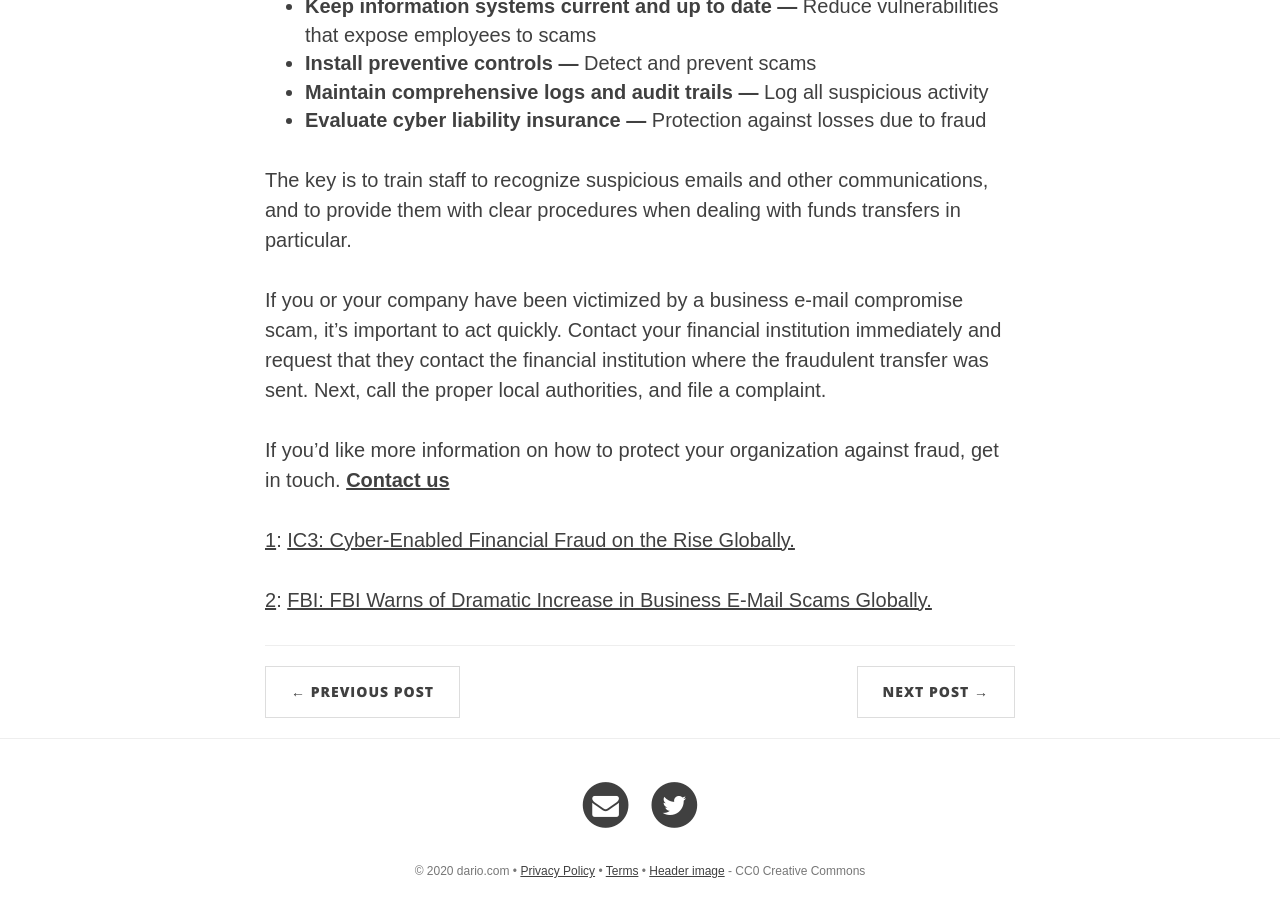
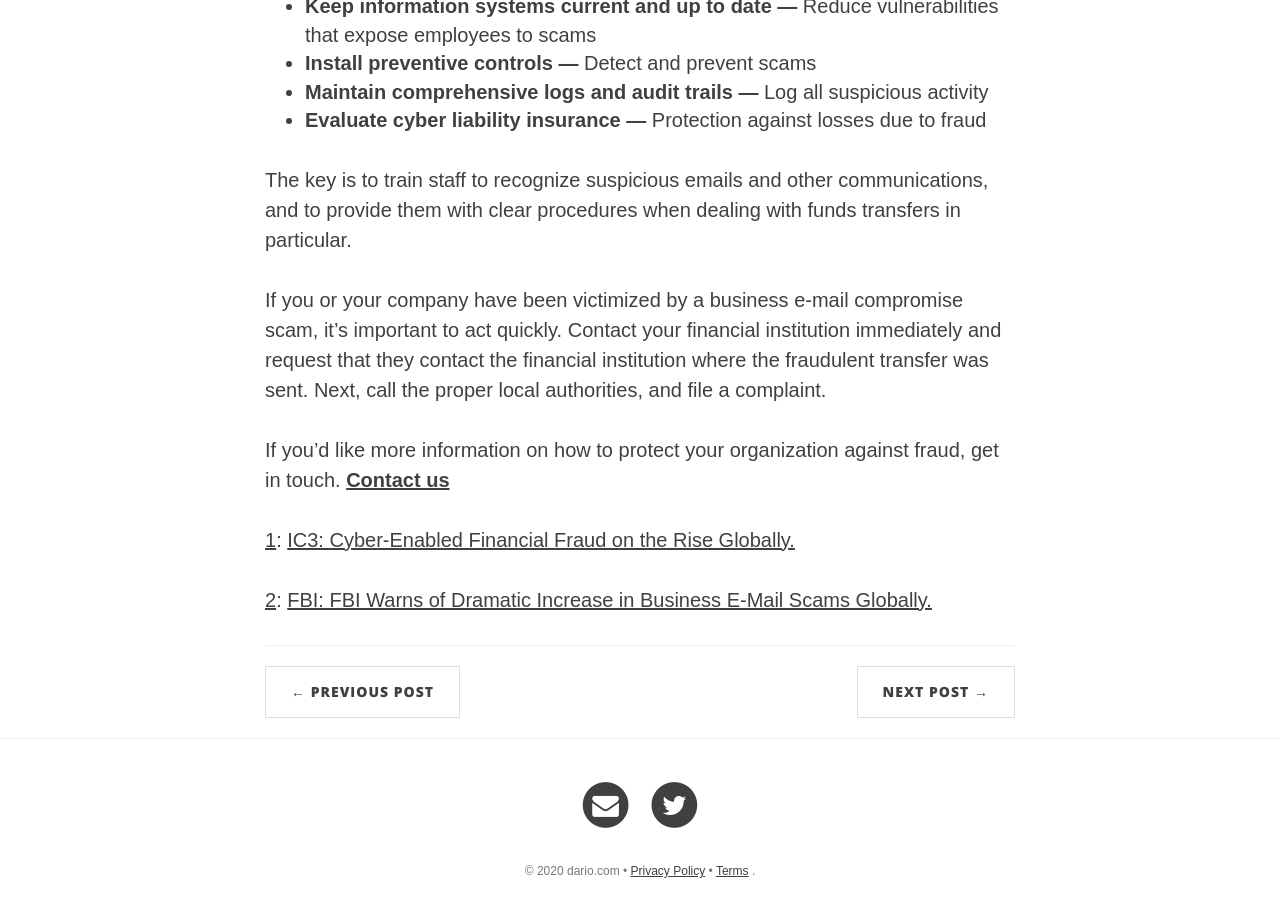
Before and after one commit to riod4/resources, a Jekyll site: the page built from _posts/2018-01-16-ceo-fraud.md, in a window 1280 px wide and 900 px high, scrolled down 4081 px. Built offline with Jekyll 4.4.1, drawn with Linux system fonts in a browser that asks for light colours; nearby versions of some CDN libraries.

Commit message:
2020-06-13 update footer info

```diff
--- a/_posts/2018-01-16-ceo-fraud.md
+++ b/_posts/2018-01-16-ceo-fraud.md
@@ -9,8 +9,8 @@ author:     "dario"
 header-img: "img/ceo-fraud.jpeg"
 header-title:
 header-author:
-header-credit-link: "https://pixabay.com/en/security-protection-anti-virus-265130/"
-header-license:  CC0 Creative Commons
+header-credit-link:
+header-license:
 ---
 
 ## Billions defrauded by organized crime
```
